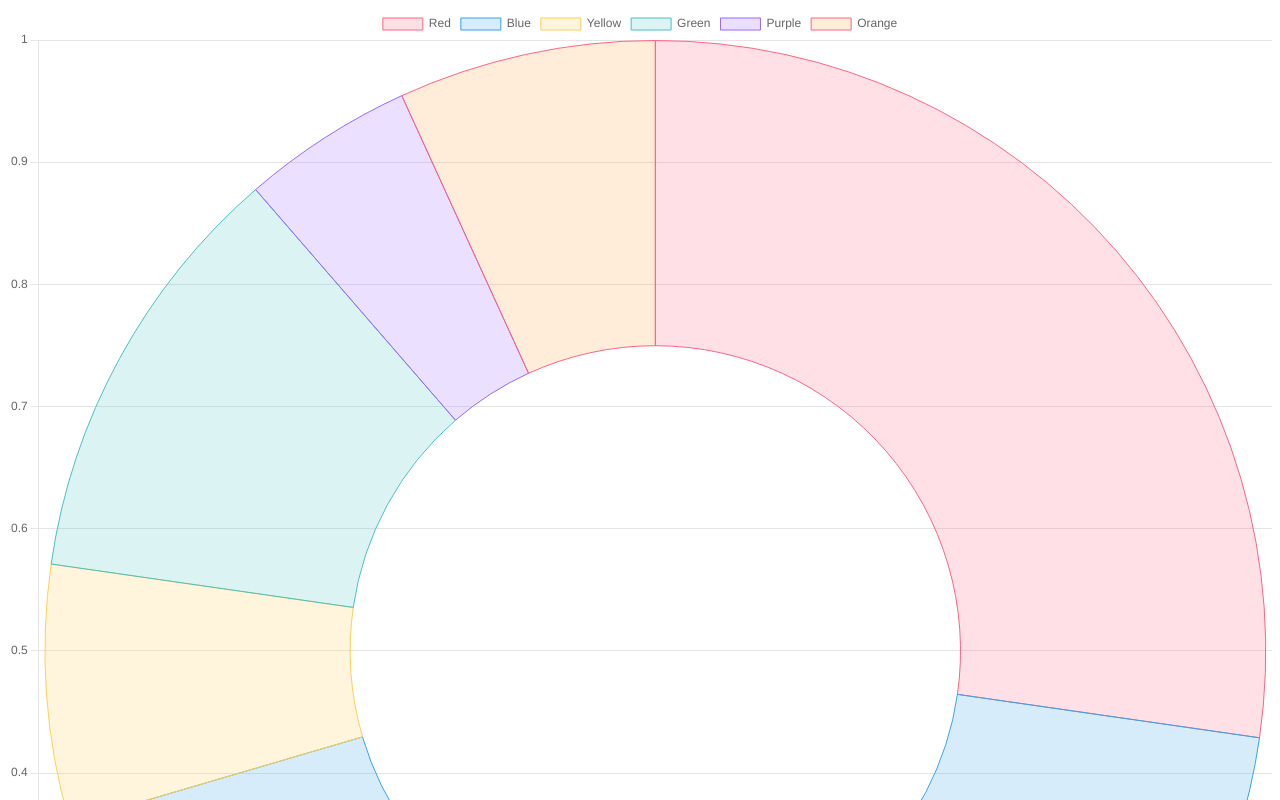
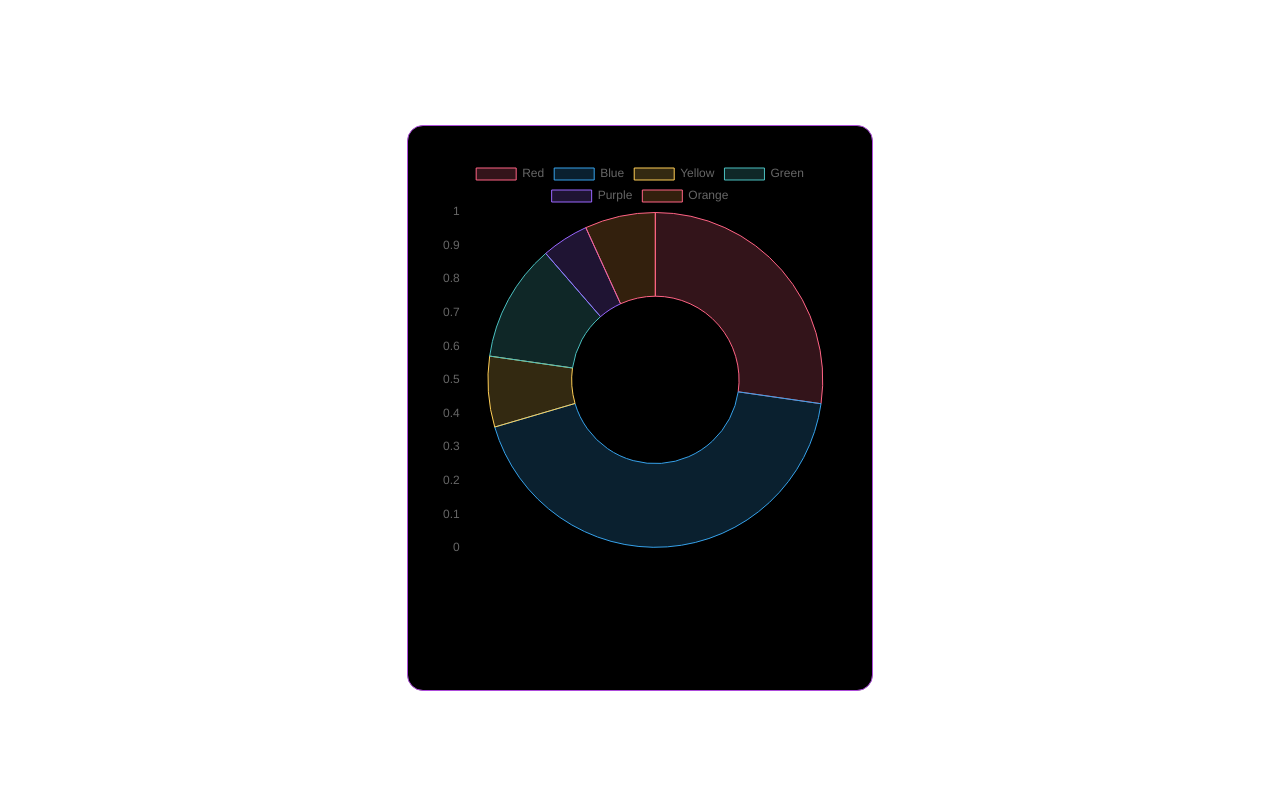
Before and after one commit to ChristianJoshua883/IT-21-OOP, a plain HTML site: page index.html in a window 1280 px wide. Shown: the top 800 px of the page. Drawn offline with nearby package versions, Linux system fonts and the light colour scheme.

Commit message:
added Style

```diff
--- a/index.html
+++ b/index.html
@@ -6,10 +6,28 @@
     <script src="https://cdn.jsdelivr.net/npm/chart.js"></script>
     <title>Charts</title>
 </head>
+<style>
+    .doughnut{
+        width: 400px;
+        height: 500px;
+        background: #000000;
+        display: flex;
+        padding: 2rem;
+        border: #ad4bda solid 1px;
+        border-radius: 1rem;
+
+    }
+    .container{
+        display: flex;
+        justify-content: center;
+        align-items: center;
+        height: 100vh;
+    }
+</style>
 <body>
     <div class="container">
         <div class="doughnut">
-            <canvas id="doughnut" width="50" height="100"></canvas>
+            <canvas id="doughnut" width="400" height="500"></canvas>
         </div>
     </div>
 
```
